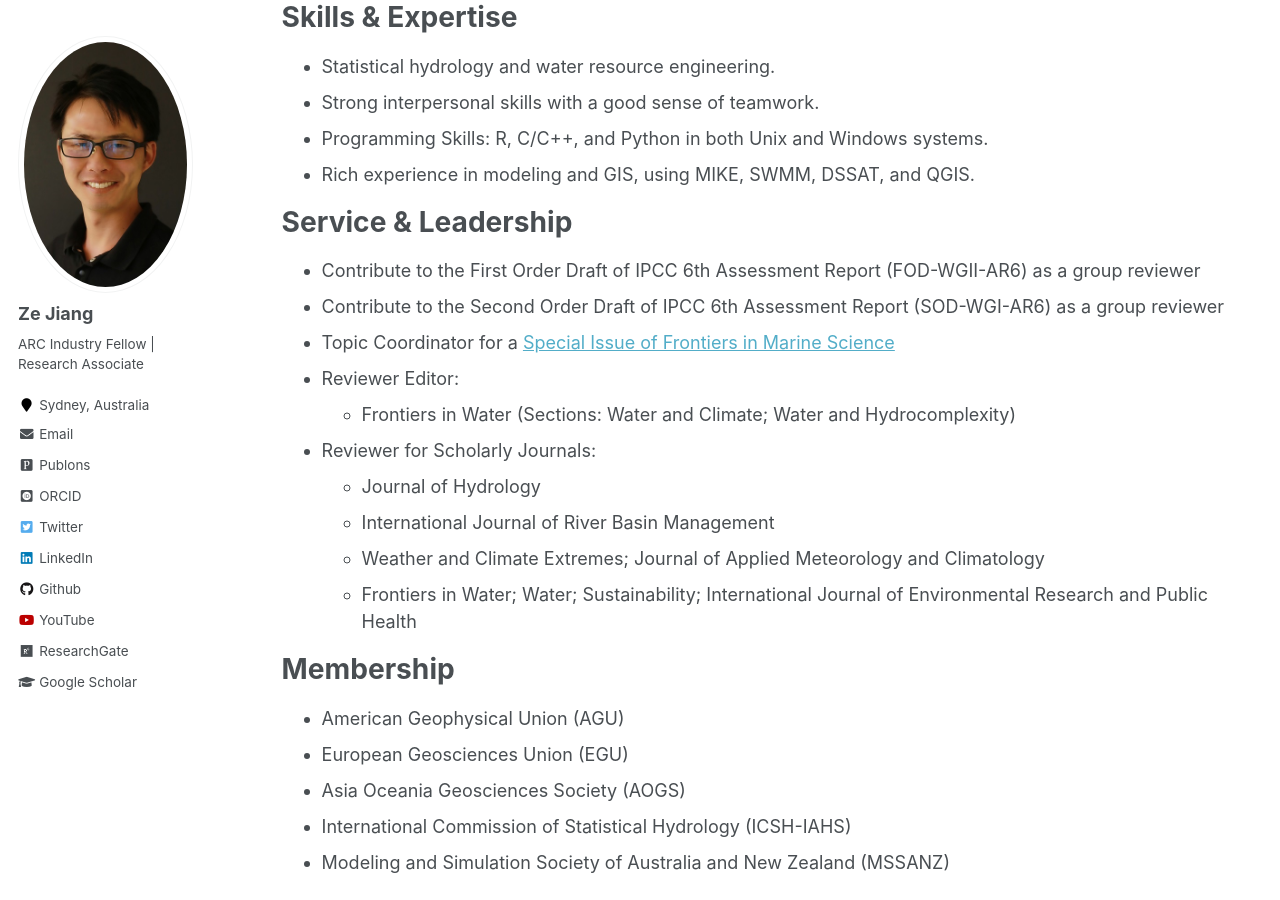
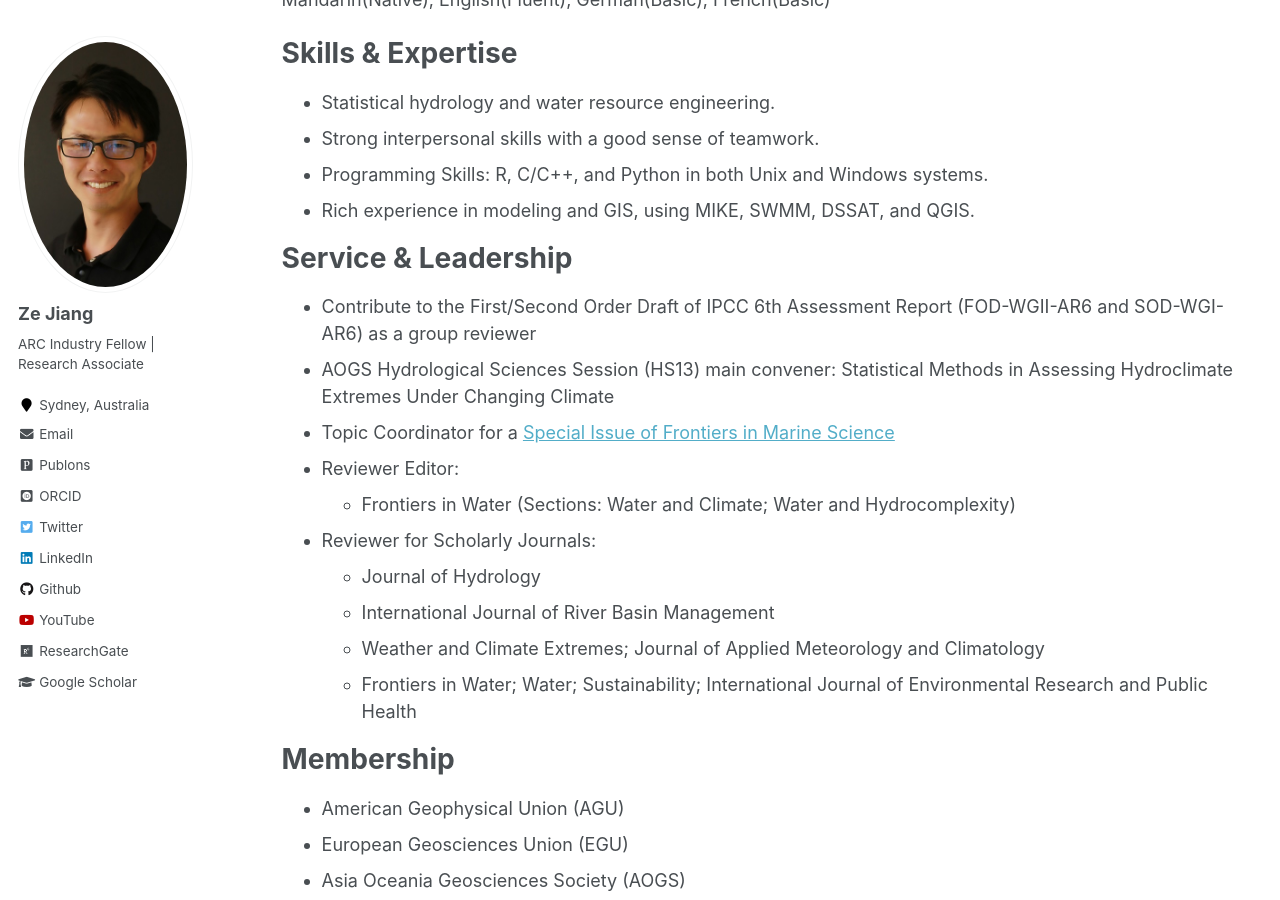
Before and after one commit to zejiang-unsw/zejiang-unsw.github.io, a Jekyll site: the page built from _pages/cv.md, in a window 1280 px wide and 900 px high, scrolled down 6247 px. Built offline with Jekyll 4.4.1, drawn with Linux system fonts in a browser that asks for light colours; some web fonts are replaced; some of the changed text lies outside the part shown.

Commit message:
Update CV

```diff
--- a/_pages/cv.md
+++ b/_pages/cv.md
@@ -111,8 +112,8 @@ Skills & Expertise
 
 Service & Leadership
 ======
-* Contribute to the First Order Draft of IPCC 6th Assessment Report (FOD-WGII-AR6) as a group reviewer
-* Contribute to the Second Order Draft of IPCC 6th Assessment Report (SOD-WGI-AR6) as a group reviewer
+* Contribute to the First/Second Order Draft of IPCC 6th Assessment Report (FOD-WGII-AR6 and SOD-WGI-AR6) as a group reviewer
+* AOGS Hydrological Sciences Session (HS13) main convener: Statistical Methods in Assessing Hydroclimate Extremes Under Changing Climate
 * Topic Coordinator for a [Special Issue of Frontiers in Marine Science](https://www.frontiersin.org/research-topics/46827/toxicological-endpoints-and-bioavailability-of-emerging-contaminants-and-their-impacts-on-marine-nut)
 * Reviewer Editor:
   + Frontiers in Water (Sections: Water and Climate; Water and Hydrocomplexity)
```
Also changed, not shown: other parts of _pages/cv.md (+3 -2 lines), _talks/2024-04-19-talk-EGU.md (renamed from _talks/2024-04-24-talk-EGU.md).
